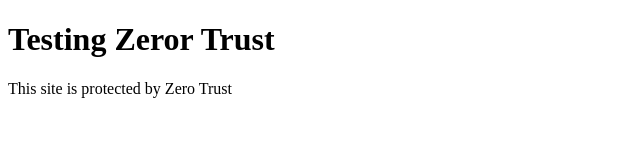
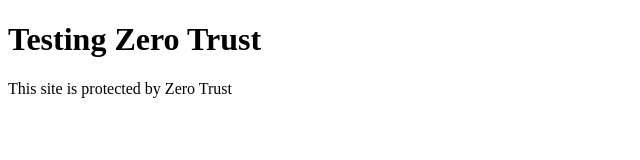
Before and after one commit to WestonLCagle/Demo-Time, a plain HTML site: page index.html in a window 1280 px wide. Shown: the full height of the page, 0-640 px from the left. Drawn offline with Linux system fonts and the light colour scheme.

Commit message:
Update index.html

```diff
--- a/index.html
+++ b/index.html
@@ -4,7 +4,7 @@
   <title>Zero Trust Test</title>
 </head>
 <body>
-  <h1>Testing Zeror Trust</h1>
+  <h1>Testing Zero Trust</h1>
   <p>This site is protected by Zero Trust</p>
 </body>
 </html>
```
